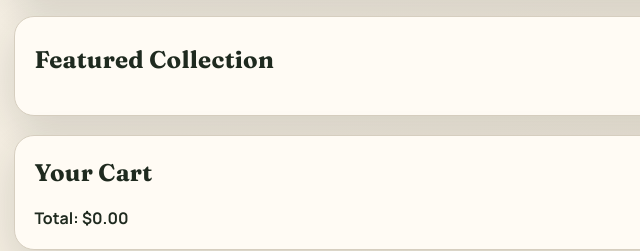
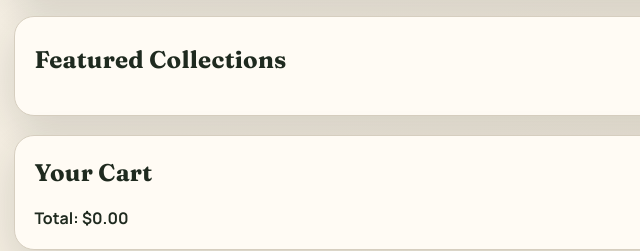
Before and after one commit to DHEEPISHAGANDHI/devops-project, a website: page index.html in a window 1280 px wide. Shown: the part 539-790 px from the top of the page, 120-760 px from the left. Drawn offline with Linux system fonts and the light colour scheme; no server answers.

Commit message:
Correct 'Featured Collection' to 'Featured Collections'

```diff
--- a/index.html
+++ b/index.html
@@ -34,7 +34,7 @@
 
     <section id="catalog" class="section">
       <div class="section-head">
-        <h2>Featured Collection</h2>
+        <h2>Featured Collections</h2>
         <input id="searchInput" type="text" placeholder="Search title or author..." aria-label="Search books">
       </div>
 
```
